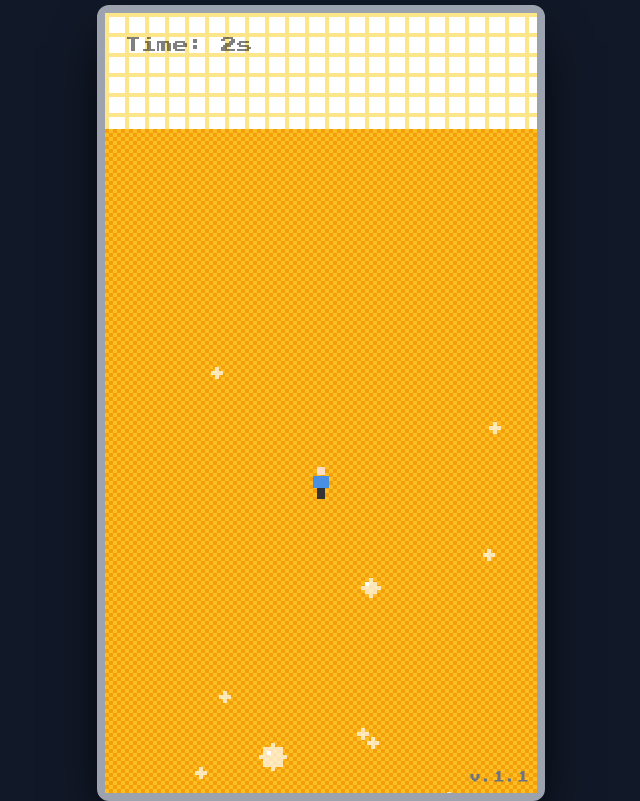
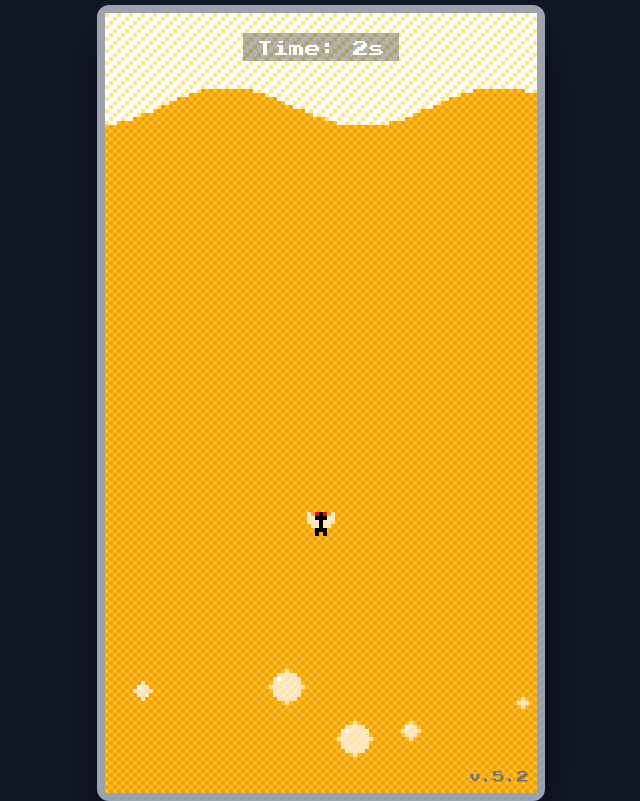
Before and after one commit to Koolgore/koolgore.github.io, a plain HTML site: page index.html in a window 1280 px wide. Both pictures are taken after a click on the button "Start Game". Shown: the part 19-820 px from the top of the page, without its empty margins (319-959 px from the left). Drawn offline with nearby package versions, Linux system fonts and the light colour scheme.

Commit message:
Update index.html

```diff
--- a/index.html
+++ b/index.html
@@ -59,31 +59,33 @@
 
             <!-- Game Over Screen -->
             <div id="gameOverScreen" class="absolute inset-0 bg-black bg-opacity-70 flex-col items-center justify-center text-center p-4 hidden">
-                <h2 class="text-5xl text-red-500 mb-4">Popped!</h2>
-                <p id="newHighScoreText" class="text-2xl text-yellow-300 mb-2 hidden">New High Score!</p>
-                <p class="text-xl text-white mb-2">You Survived: <span id="finalScore">0</span></p>
-                <p class="text-xl text-white mb-6">High Score: <span id="highScore">0</span></p>
-                <button id="restartButton" class="px-8 py-4 bg-amber-400 text-black rounded-lg border-2 border-amber-200 hover:bg-amber-500 transition-colors text-xl">
+                <h2 class="text-4xl text-red-500 mb-4">Wasted!</h2>
+                <p id="newHighScoreText" class="text-xl text-yellow-300 mb-2 hidden">New High Score!</p>
+                <p class="text-lg text-white mb-2">You Survived: <span id="finalScore">0</span></p>
+                <p class="text-lg text-white mb-6">High Score: <span id="highScore">0</span></p>
+                <button id="restartButton" class="px-8 py-4 bg-amber-400 text-black rounded-lg border-2 border-amber-200 hover:bg-amber-500 transition-colors text-lg">
                     Try Again
                 </button>
+                 <p class="text-sm text-gray-400 mt-4">(or press Space)</p>
             </div>
 
             <!-- Start Screen -->
             <div id="startScreen" class="absolute inset-0 bg-black bg-opacity-80 flex flex-col items-center justify-center text-center p-4">
-                <h2 id="startTitle" class="text-3xl text-white mb-4"></h2>
-                <h3 id="startSubtitle" class="text-3xl text-white mb-8"></h3>
-                <button id="startButton" class="px-10 py-5 bg-amber-500 text-white rounded-lg text-2xl animate-pulse">
+                <h2 id="startTitle" class="text-2xl text-white mb-4"></h2>
+                <h3 id="startSubtitle" class="text-2xl text-white mb-8"></h3>
+                <button id="startButton" class="px-10 py-5 bg-amber-500 text-white rounded-lg text-xl animate-pulse">
                     Start Game
                 </button>
             </div>
             <!-- Version Number -->
-            <div class="absolute bottom-2 right-2 text-xs text-gray-500">v.1.1</div>
+            <div class="absolute bottom-2 right-2 text-xs text-gray-500">v.5.2</div>
         </div>
         <!-- Touch Controls for Mobile -->
         <div id="touch-controls" class="flex justify-center items-center gap-2 mt-2">
             <button id="touch-left" class="touch-button text-xl">&#9664;</button>
             <button id="touch-jump" class="touch-button text-2xl">&#9650;</button>
             <button id="touch-right" class="touch-button text-xl">&#9654;</button>
+            <button id="touch-dive" class="touch-button text-2xl">&#9660;</button>
         </div>
     </div>
 
@@ -104,41 +106,100 @@
             const startSubtitle = document.getElementById('startSubtitle');
             const touchControls = document.getElementById('touch-controls');
 
+            // --- Game Tuning Variables ---
+            const GAME_SETTINGS = {
+                gravity: 0.1,
+                jumpPower: 4.5,
+                maxFallSpeed: 1.5,
+                playerSpeed: 3,
+                playerAcceleration: 0.3,
+                playerFriction: 0.95,
+                diveAcceleration: 0.5,
+                maxDiveSpeed: 3.0,
+                gameSpeedRamp: 0.005,
+                initialBubbleSpeed: 1.0,
+                bubbleSpeedVariance: 0.5,
+                bubbleDensity: 0.01,
+            };
+
             let canvasWidth, canvasHeight;
 
             // Game state
-            let player, bubbles, score, gravity, gameSpeed, gameOver, animationFrameId, startTime, highScore;
+            let player, bubbles, score, gameSpeed, gameOver, animationFrameId, startTime, highScore, foamXOffset, foamYOffset;
             const PIXEL_SCALE = 4;
 
-            // OPTIMIZATION: Canvases for pre-rendering
-            let backgroundCanvas = null;
-            let bubbleSprites = {}; // To store pre-rendered bubble images
+            // --- Time-step variables ---
+            let lastTime = 0;
+            let accumulator = 0;
+            const timeStep = 1000 / 60;
+
+            // --- Pre-rendering Canvas ---
+            let beerCanvas = null;
 
             // Player properties
-            const playerWidth = 20;
-            const playerHeight = 32;
-            let playerSprite = new Image();
-            playerSprite.src = createPlayerSprite();
+            const playerWidth = 28; // 7 * PIXEL_SCALE
+            const playerHeight = 28; // 7 * PIXEL_SCALE
+            let playerSpriteDefault = new Image();
+            playerSpriteDefault.src = createPlayerSpriteDefault();
+            let playerSpriteJump = new Image();
+            playerSpriteJump.src = createPlayerSpriteJump();
 
             // Input state
             const keys = {
                 right: false,
                 left: false,
+                down: false,
             };
 
-            function createPlayerSprite() {
+            function createPlayerSpriteFromMap(map) {
                 const spriteCanvas = document.createElement('canvas');
                 spriteCanvas.width = playerWidth;
                 spriteCanvas.height = playerHeight;
                 const sCtx = spriteCanvas.getContext('2d');
                 sCtx.imageSmoothingEnabled = false;
-                sCtx.fillStyle = '#FFDDC1'; // Skin tone
-                sCtx.fillRect(6, 0, 8, 8); // Head
-                sCtx.fillStyle = '#4A90E2'; // Shirt
-                sCtx.fillRect(2, 9, 16, 12);
-                sCtx.fillStyle = '#333333'; // Pants
-                sCtx.fillRect(6, 21, 8, 11);
+
+                const colors = {
+                    'B': '#000000',
+                    'R': '#ff0000',
+                    'W': 'rgba(255, 255, 255, 0.7)'
+                };
+
+                for (let y = 0; y < map.length; y++) {
+                    for (let x = 0; x < map[y].length; x++) {
+                        const char = map[y][x];
+                        if (char !== '_') {
+                            sCtx.fillStyle = colors[char];
+                            sCtx.fillRect(x * PIXEL_SCALE, y * PIXEL_SCALE, PIXEL_SCALE, PIXEL_SCALE);
+                        }
+                    }
+                }
                 return spriteCanvas.toDataURL();
+            }
+
+            function createPlayerSpriteDefault() {
+                const map = [
+                    "W_RBR_W",
+                    "WWBBBWW",
+                    "WWWBWWW",
+                    "_WWBWW_",
+                    "__BBB__",
+                    "__B_B__",
+                    "_______"
+                ];
+                return createPlayerSpriteFromMap(map);
+            }
+
+            function createPlayerSpriteJump() {
+                const map = [
+                    "__RBR__",
+                    "WWBBBWW",
+                    "WWWBWWW",
+                    "WWWBWWW",
+                    "__BBB__",
+                    "__B_B__",
+                    "_______"
+                ];
+                return createPlayerSpriteFromMap(map);
             }
 
             function resizeCanvas() {
@@ -147,68 +208,24 @@
                 canvasWidth = canvas.width;
                 canvasHeight = canvas.height;
                 ctx.imageSmoothingEnabled = false;
-                createBackgroundCanvas(); // Re-create the static background on resize
+                createBeerCanvas(); // Re-render static beer background on resize
             }
 
-            // OPTIMIZATION: Pre-render static background (beer + foam base)
-            function createBackgroundCanvas() {
-                backgroundCanvas = document.createElement('canvas');
-                backgroundCanvas.width = canvasWidth;
-                backgroundCanvas.height = canvasHeight;
-                const bgCtx = backgroundCanvas.getContext('2d');
+            function createBeerCanvas() {
+                beerCanvas = document.createElement('canvas');
+                beerCanvas.width = canvasWidth;
+                beerCanvas.height = canvasHeight;
+                const bgCtx = beerCanvas.getContext('2d');
                 bgCtx.imageSmoothingEnabled = false;
 
                 const beerColor1 = '#FBBF24';
                 const beerColor2 = '#F59E0B';
-                const foamColor1 = '#FFFFFF';
-                const foamColor2 = '#fde68a';
-                const foamLine = Math.floor((canvasHeight * 0.15) / PIXEL_SCALE) * PIXEL_SCALE;
 
-                // Draw static beer
-                for (let y = foamLine; y < canvasHeight; y += PIXEL_SCALE) {
+                for (let y = 0; y < canvasHeight; y += PIXEL_SCALE) {
                     for (let x = 0; x < canvasWidth; x += PIXEL_SCALE) {
                         bgCtx.fillStyle = ((x / PIXEL_SCALE + y / PIXEL_SCALE) % 2 === 0) ? beerColor1 : beerColor2;
                         bgCtx.fillRect(x, y, PIXEL_SCALE, PIXEL_SCALE);
                     }
-                }
-                // Draw static foam base - removed Math.random() for performance
-                for (let y = 0; y < foamLine; y += PIXEL_SCALE) {
-                    for (let x = 0; x < canvasWidth; x += PIXEL_SCALE) {
-                        bgCtx.fillStyle = ((x / PIXEL_SCALE) % 5 === 0 || (y / PIXEL_SCALE) % 5 === 0) ? foamColor2 : foamColor1;
-                        bgCtx.fillRect(x, y, PIXEL_SCALE, PIXEL_SCALE);
-                    }
-                }
-            }
-
-            // OPTIMIZATION: Pre-render all possible bubble sprites
-            function createBubbleSprites() {
-                for (let r = 1; r <= 4; r++) {
-                    const radius = r * PIXEL_SCALE;
-                    const bubbleCanvas = document.createElement('canvas');
-                    const diameter = radius * 2 + PIXEL_SCALE * 2;
-                    bubbleCanvas.width = diameter;
-                    bubbleCanvas.height = diameter;
-                    const bCtx = bubbleCanvas.getContext('2d');
-                    bCtx.imageSmoothingEnabled = false;
-
-                    const x = radius + PIXEL_SCALE;
-                    const y = radius + PIXEL_SCALE;
-
-                    bCtx.fillStyle = 'rgba(255, 255, 255, 0.7)';
-                    for (let i = -r; i <= r; i++) {
-                        for (let j = -r; j <= r; j++) {
-                            if (i*i + j*j <= r*r) {
-                                bCtx.fillRect(x + i * PIXEL_SCALE, y + j * PIXEL_SCALE, PIXEL_SCALE, PIXEL_SCALE);
-                            }
-                        }
-                    }
-                    if (r > 1) {
-                        bCtx.fillStyle = 'rgba(255, 255, 255, 1)';
-                        const highlightX = x - Math.floor(r/2) * PIXEL_SCALE;
-                        const highlightY = y - Math.floor(r/2) * PIXEL_SCALE;
-                        bCtx.fillRect(highlightX, highlightY, PIXEL_SCALE, PIXEL_SCALE);
-                    }
-                    bubbleSprites[radius] = bubbleCanvas;
                 }
             }
 
@@ -222,26 +239,61 @@
                     height: playerHeight,
                     dx: 0,
                     dy: 0,
-                    jumpPower: 4.2,
-                    speed: 4,
-                    maxFallSpeed: 1.2, // Slightly increased fall speed
-                    friction: 0.95,
-                    acceleration: 0.3,
+                    isJumping: false,
+                    jumpPower: GAME_SETTINGS.jumpPower,
+                    speed: GAME_SETTINGS.playerSpeed,
+                    maxFallSpeed: GAME_SETTINGS.maxFallSpeed,
+                    friction: GAME_SETTINGS.playerFriction,
+                    acceleration: GAME_SETTINGS.playerAcceleration,
                     hitboxPadding: 4
                 };
                 bubbles = [];
                 score = 0;
-                gravity = 0.08; // Slightly increased gravity
                 gameSpeed = 0;
                 gameOver = false;
                 startTime = Date.now();
+                foamXOffset = 0; // Initialize foam animation offset
+                foamYOffset = 0;
                 gameOverScreen.classList.add('hidden');
                 newHighScoreText.classList.add('hidden');
                 gameOverScreen.classList.remove('flex');
+
                 if (animationFrameId) {
                     cancelAnimationFrame(animationFrameId);
                 }
-                gameLoop();
+                lastTime = 0;
+                accumulator = 0;
+                animationFrameId = requestAnimationFrame(gameLoop);
+            }
+
+            function drawPixelBubble(bubble) {
+                const x = Math.floor(bubble.x / PIXEL_SCALE) * PIXEL_SCALE;
+                const y = Math.floor(bubble.y / PIXEL_SCALE) * PIXEL_SCALE;
+                const r = bubble.radius / PIXEL_SCALE;
+                ctx.fillStyle = 'rgba(255, 255, 255, 0.7)';
+                for (let i = -r; i <= r; i++) {
+                    for (let j = -r; j <= r; j++) {
+                        if (i*i + j*j <= r*r) {
+                             ctx.fillRect(x + i * PIXEL_SCALE, y + j * PIXEL_SCALE, PIXEL_SCALE, PIXEL_SCALE);
+                        }
+                    }
+                }
+                if (r > 1) {
+                    ctx.fillStyle = 'rgba(255, 255, 255, 1)';
+                    const highlightX = x - Math.floor(r/2) * PIXEL_SCALE;
+                    const highlightY = y - Math.floor(r/2) * PIXEL_SCALE;
+                    ctx.fillRect(highlightX, highlightY, PIXEL_SCALE, PIXEL_SCALE);
+                }
+            }
+
+            // Helper function to get the foam's top Y-coordinate at a given X
+            function getFoamTop(x) {
+                const baseFoamLine = canvasHeight * 0.12; // Raised the wave
+                const foamLumpiness = canvasHeight * 0.025; // Horizontal wave
+                const foamSwell = canvasHeight * 0.01; // Vertical wave
+                const horizontalWave = Math.sin((x + foamXOffset) / (canvasWidth * 0.1)) * foamLumpiness;
+                const verticalWave = Math.sin(foamYOffset / 50) * foamSwell;
+                return baseFoamLine + horizontalWave + verticalWave;
             }
 
             function movePlayer() {
@@ -252,8 +304,17 @@
                 if (player.dx > player.speed) player.dx = player.speed;
                 if (player.dx < -player.speed) player.dx = -player.speed;
 
-                player.dy += gravity;
-                if (player.dy > player.maxFallSpeed) player.dy = player.maxFallSpeed;
+                player.dy += GAME_SETTINGS.gravity;
+                player.isJumping = player.dy < 0;
+
+                if (keys.down) {
+                    player.dy += GAME_SETTINGS.diveAcceleration;
+                }
+
+                const currentMaxFallSpeed = keys.down ? GAME_SETTINGS.maxDiveSpeed : player.maxFallSpeed;
+                if (player.dy > currentMaxFallSpeed) {
+                    player.dy = currentMaxFallSpeed;
+                }
 
                 player.x += player.dx;
                 player.y += player.dy;
@@ -261,26 +322,28 @@
                 if (player.x < 0) { player.x = 0; player.dx = 0; }
                 if (player.x + player.width > canvasWidth) { player.x = canvasWidth - player.width; player.dx = 0; }
                 if (player.y + player.height > canvasHeight) { player.y = canvasHeight - player.height; player.dy = 0; }
-                if (player.y < canvasHeight * 0.15) { player.y = canvasHeight * 0.15; player.dy = 0; }
+
+                const foamTopAtPlayer = getFoamTop(player.x + player.width / 2);
+                if (player.y < foamTopAtPlayer) {
+                    player.y = foamTopAtPlayer;
+                    player.dy = 0;
+                }
             }
 
-            function handleBubbles() {
-                if (gameSpeed < 2) gameSpeed += 0.001;
-                if (Math.random() < 0.03 + gameSpeed * 0.08) {
+            function updateBubbles() {
+                if (gameSpeed < 1) gameSpeed += GAME_SETTINGS.gameSpeedRamp;
+                if (Math.random() < GAME_SETTINGS.bubbleDensity + gameSpeed * 0.08) {
                     bubbles.push({
                         x: Math.random() * (canvasWidth - 20) + 10,
                         y: canvasHeight + 20,
                         radius: (Math.floor(Math.random() * 4) + 1) * PIXEL_SCALE,
-                        speed: Math.random() * 2 + 1 + gameSpeed
+                        speed: (GAME_SETTINGS.initialBubbleSpeed + (Math.random() * GAME_SETTINGS.bubbleSpeedVariance)) * (1 + gameSpeed)
                     });
                 }
                 for (let i = bubbles.length - 1; i >= 0; i--) {
                     const b = bubbles[i];
                     b.y -= b.speed;
-                    const sprite = bubbleSprites[b.radius];
-                    if (sprite) {
-                        ctx.drawImage(sprite, b.x - sprite.width / 2, b.y - sprite.height / 2);
-                    }
+
                     const playerHitbox = {
                         x: player.x + player.hitboxPadding,
                         y: player.y + player.hitboxPadding,
@@ -295,26 +358,45 @@
                     if (distanceSquared < (b.radius * b.radius)) {
                         setGameOver();
                     }
-                    if (b.y + b.radius < canvasHeight * 0.15) {
+
+                    const foamTopAtBubble = getFoamTop(b.x);
+                    if (b.y - b.radius < foamTopAtBubble) {
                         bubbles.splice(i, 1);
                     }
                 }
             }
 
             function drawPlayer() {
-                ctx.drawImage(playerSprite, player.x, player.y, player.width, player.height);
+                const currentSprite = player.isJumping ? playerSpriteJump : playerSpriteDefault;
+                ctx.drawImage(currentSprite, player.x, player.y, player.width, player.height);
             }
 
             function drawScore() {
-                ctx.fillStyle = 'rgba(0,0,0,0.5)';
+                const scoreText = `Time: ${score}s`;
                 ctx.font = '16px "Press Start 2P"';
-                ctx.textAlign = 'left';
-                ctx.fillText(`Time: ${score}s`, 20, 40);
+                const textMetrics = ctx.measureText(scoreText);
+                const textWidth = textMetrics.width;
+                const textHeight = 16;
+                const padding = 12;
+
+                const boxWidth = Math.ceil((textWidth + padding * 2) / PIXEL_SCALE) * PIXEL_SCALE;
+                const boxHeight = Math.ceil((textHeight + padding) / PIXEL_SCALE) * PIXEL_SCALE;
+                const boxX = Math.floor((canvasWidth - boxWidth) / 2);
+                const boxY = 20;
+
+                // Draw the pixelated rectangle
+                ctx.fillStyle = 'rgba(0, 0, 0, 0.3)';
+                ctx.fillRect(boxX, boxY, boxWidth, boxHeight);
+
+                // Draw the text
+                ctx.fillStyle = '#FFFFFF';
+                ctx.textAlign = 'center';
+                ctx.textBaseline = 'middle';
+                ctx.fillText(scoreText, canvasWidth / 2, boxY + boxHeight / 2 + 2);
             }
 
             function setGameOver() {
                 gameOver = true;
-                cancelAnimationFrame(animationFrameId);
                 if (score > highScore) {
                     highScore = score;
                     localStorage.setItem('beerJumperHighScore', highScore);
@@ -326,35 +408,89 @@
                 gameOverScreen.classList.add('flex');
             }
 
-            function gameLoop() {
-                if (gameOver) return;
+            function update() {
+                movePlayer();
+                updateBubbles();
+                score = Math.floor((Date.now() - startTime) / 1000);
+                foamXOffset += 0.5; // Animate the foam wave horizontally
+                foamYOffset += 1; // Animate the foam wave vertically
+            }
 
-                ctx.drawImage(backgroundCanvas, 0, 0);
+            function render() {
+                ctx.drawImage(beerCanvas, 0, 0);
 
-                movePlayer();
+                const foamColor1 = '#FFFFFF';
+                const foamColor2 = '#fde68a';
+                const foamLumpiness = canvasHeight * 0.025;
+                const baseFoamLine = canvasHeight * 0.12; // Raised the wave
+
+                for (let y = 0; y < baseFoamLine + foamLumpiness * 3; y += PIXEL_SCALE) {
+                    for (let x = 0; x < canvasWidth; x += PIXEL_SCALE) {
+                        const foamTop = getFoamTop(x);
+                        if (y < foamTop) {
+                            ctx.fillStyle = ((x / PIXEL_SCALE + y / PIXEL_SCALE) % 3 === 0) ? foamColor2 : foamColor1;
+                            ctx.fillRect(x, y, PIXEL_SCALE, PIXEL_SCALE);
+                        }
+                    }
+                }
+
+                for (const b of bubbles) {
+                    drawPixelBubble(b);
+                }
                 drawPlayer();
-                handleBubbles();
-                score = Math.floor((Date.now() - startTime) / 1000);
                 drawScore();
+            }
+
+            function gameLoop(currentTime) {
+                if (gameOver) {
+                    cancelAnimationFrame(animationFrameId);
+                    return;
+                }
+
+                if (lastTime === 0) {
+                    lastTime = currentTime;
+                }
+                const deltaTime = currentTime - lastTime;
+                lastTime = currentTime;
+                accumulator += deltaTime;
+
+                while (accumulator >= timeStep) {
+                    update();
+                    accumulator -= timeStep;
+                }
+
+                render();
+
                 animationFrameId = requestAnimationFrame(gameLoop);
             }
 
-            // --- Event Handlers ---
             function handleKeyDown(e) {
+                if (gameOver && e.code === 'Space') {
+                    init();
+                    return;
+                }
                 if (e.code === 'ArrowRight' || e.code === 'KeyD') keys.right = true;
                 if (e.code === 'ArrowLeft' || e.code === 'KeyA') keys.left = true;
+                if (e.code === 'ArrowDown' || e.code === 'KeyS') keys.down = true;
                 if (e.code === 'Space' || e.code === 'ArrowUp' || e.code === 'KeyW') {
-                    if (!e.repeat && !gameOver) player.dy = -player.jumpPower;
+                    if (!e.repeat && !gameOver) {
+                        player.dy = -player.jumpPower;
+                        player.isJumping = true;
+                    }
                 }
             }
             function handleKeyUp(e) {
                 if (e.code === 'ArrowRight' || e.code === 'KeyD') keys.right = false;
                 if (e.code === 'ArrowLeft' || e.code === 'KeyA') keys.left = false;
+                if (e.code === 'ArrowDown' || e.code === 'KeyS') keys.down = false;
             }
 
             function handleTap(event) {
                 event.preventDefault();
-                if (!gameOver) player.dy = -player.jumpPower;
+                if (!gameOver) {
+                    player.dy = -player.jumpPower;
+                    player.isJumping = true;
+                }
             }
 
             function startGame() {
@@ -362,7 +498,6 @@
                 init();
             }
 
-            // --- Initial Setup ---
             function setup() {
                 const isTouchDevice = 'ontouchstart' in window || navigator.maxTouchPoints > 0;
                 if (isTouchDevice) {
@@ -376,20 +511,19 @@
                     touchControls.classList.add('hidden');
                 }
 
-                createBubbleSprites(); // Pre-render bubbles once
-
                 startButton.addEventListener('click', startGame);
                 restartButton.addEventListener('click', init);
                 window.addEventListener('keydown', handleKeyDown);
                 window.addEventListener('keyup', handleKeyUp);
                 window.addEventListener('resize', resizeCanvas);
 
-                // Touch button listeners
                 touchControls.querySelector('#touch-left').addEventListener('touchstart', e => { e.preventDefault(); keys.left = true; });
                 touchControls.querySelector('#touch-left').addEventListener('touchend', e => { e.preventDefault(); keys.left = false; });
                 touchControls.querySelector('#touch-right').addEventListener('touchstart', e => { e.preventDefault(); keys.right = true; });
                 touchControls.querySelector('#touch-right').addEventListener('touchend', e => { e.preventDefault(); keys.right = false; });
                 touchControls.querySelector('#touch-jump').addEventListener('touchstart', handleTap);
+                touchControls.querySelector('#touch-dive').addEventListener('touchstart', e => { e.preventDefault(); keys.down = true; });
+                touchControls.querySelector('#touch-dive').addEventListener('touchend', e => { e.preventDefault(); keys.down = false; });
             }
 
             setup();
```
